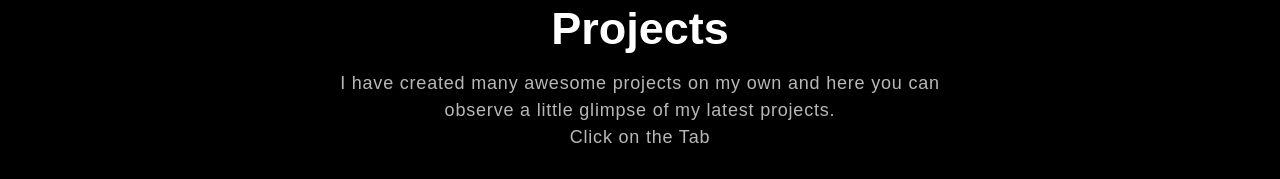
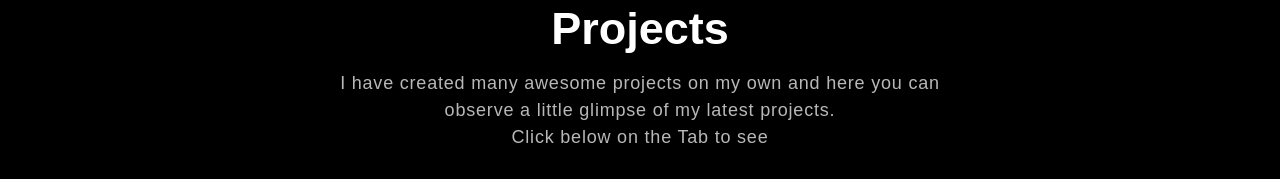
Before and after one commit to Prazual-Karki/React-Portfolio, a React (Create React App) app: page / in a window 1280 px wide. Shown: the part 1241-1420 px from the top of the page. Built offline with nearby package versions, Linux system fonts and the light colour scheme.

Commit message:
Update rentNepal demo link

```diff
--- a/src/Components/Projects.js
+++ b/src/Components/Projects.js
@@ -17,7 +17,7 @@ export default function Projects() {
                 I have created many awesome projects on my own and here you can
                 observe a little glimpse of my latest projects.
                 <br />
-                Click on the Tab
+                Click below on the Tab to see
               </p>
               <Tab.Container id='projects-tabs' defaultActive='first'>
                 <Nav
@@ -46,6 +46,12 @@ export default function Projects() {
                           style={{ color: 'white' }}
                         >
                           GitHub Link
+                        </a>
+                            <a
+                          href='https://rent-nepal.onrender.com'
+                          style={{ color: 'white' }}
+                        >
+                          Live Demo
                         </a>
                       </div>
                     </div>
```
